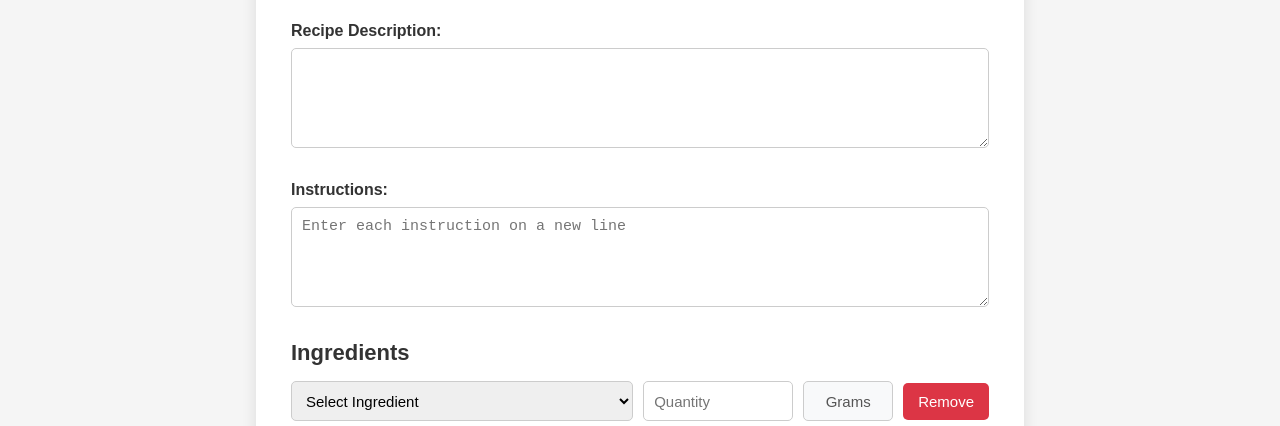
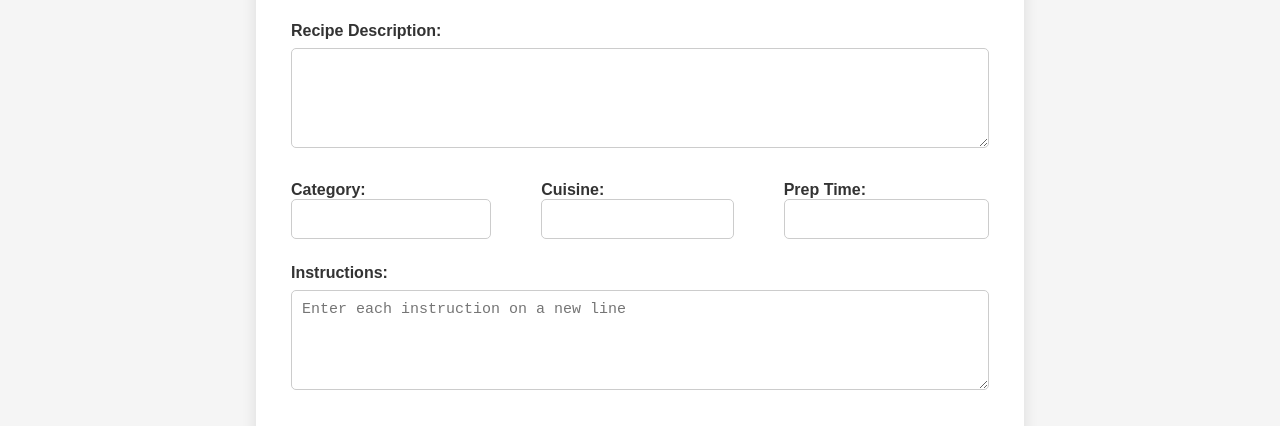
Before and after one commit to NirjalDahal/RecipeManagementSystem, a plain HTML site: page recipe-form.html in a window 1280 px wide. Shown: the part 296-722 px from the top of the page. Drawn offline with Linux system fonts and the light colour scheme.

Commit message:
Made minor improvements

```diff
--- a/css/recipe.css
+++ b/css/recipe.css
@@ -204,6 +204,12 @@ nav a:hover {
   gap: 25px;
 }
 
+#flex-group{
+  display: flex;
+  flex-direction: row;
+  gap: 50px;
+}
+
 .form-group {
   display: flex;
   flex-direction: column;
--- a/recipe-form.html
+++ b/recipe-form.html
@@ -31,6 +31,23 @@
           <label for="recipeDescription">Recipe Description:</label>
           <textarea id="recipeDescription"></textarea>
           <span class="error" id="recipeDescriptionError"></span>
+        </div>
+
+        <div class="form-group" id="flex-group">
+          <div class="category">
+            <label for="category">Category:</label>
+            <input type="text" id="category" />
+          </div>
+
+          <div class="cusine">
+            <label for="cuisine">Cuisine:</label>
+            <input type="text" id="cuisine" />
+          </div>
+
+          <div class="time">
+            <label for="time">Prep Time:</label>
+            <input type="number" id="prep-time" />
+          </div>
         </div>
 
         <div class="form-group">
```
